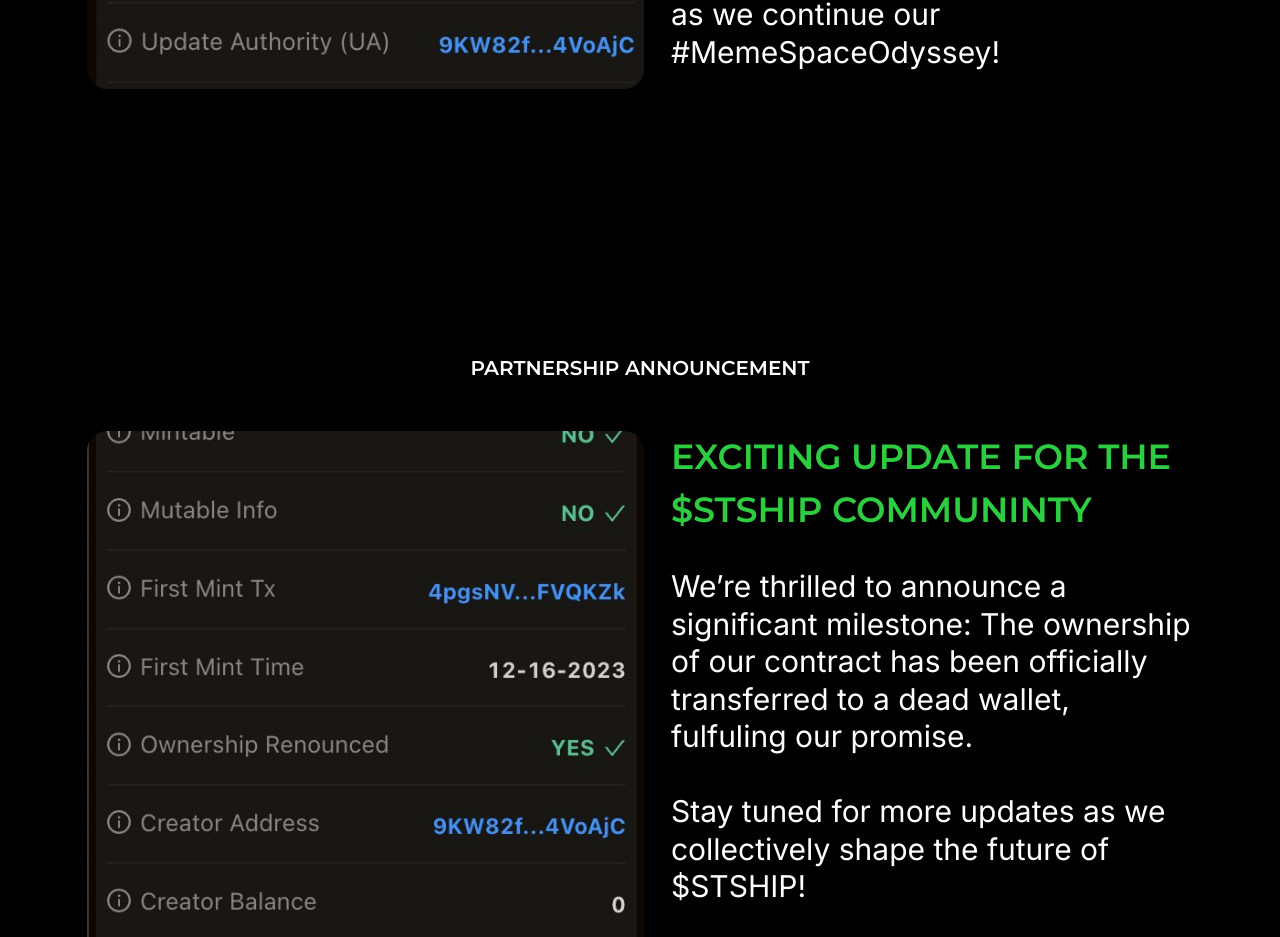
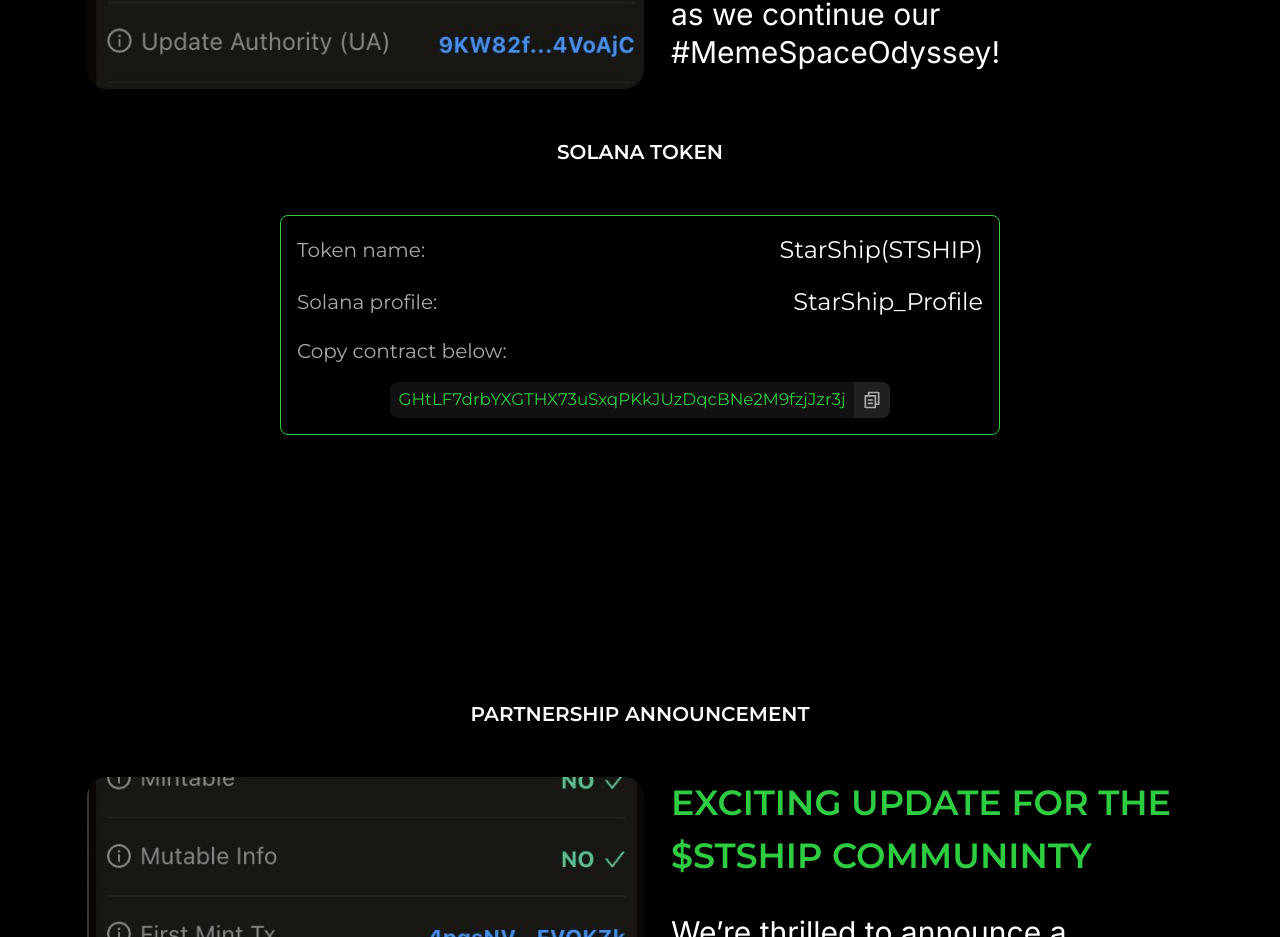
Before and after one commit to chochodev/STSHIP---COIN-MEME, a React (Create React App) app: page / in a window 1280 px wide. Shown: the part 5865-6802 px from the top of the page. Built offline with nearby package versions, Linux system fonts and the light colour scheme.

Commit message:
added solana profile copy in updates section

```diff
--- a/src/components/copy_button/index.jsx
+++ b/src/components/copy_button/index.jsx
@@ -16,8 +16,8 @@ const CopyToClipboardButton = ({ text }) => {
   };
 
   return (
-    <button onClick={handleCopyClick}>
-      {isCopied ? <RiFileCopy2Line className='text-tertiary2 text-[2rem]' /> : <RiCheckFill className='text-secondary text-[2rem]' />}
+    <button onClick={handleCopyClick} className='bg-tertiary2/10 rounded-tr-[8px] rounded-br-[8px] p-[.5rem]'>
+      {!isCopied ? <RiFileCopy2Line className='text-tertiary2 text-[1.25rem]' /> : <RiCheckFill className='text-secondary text-[1.25rem]' />}
     </button>
   );
 };
--- a/src/views/home/s5_updates/index.jsx
+++ b/src/views/home/s5_updates/index.jsx
@@ -1,3 +1,4 @@
+import CopyToClipboardButton from 'components/copy_button'
 import React from 'react'
 
 const Update = () => {
@@ -39,6 +40,22 @@ const Update = () => {
         ))}
       </div>
 
+      <h1 className="text-[1.25rem] text-[#ffffff] font-semibold font-montserrat tracking-[15%] w-full text-center ">SOLANA TOKEN</h1>
+      <div className='flex flex-col gap-[1rem] p-[1rem] w-[90%] max-w-[45rem] mx-auto bg-background rounded-[8px] border-solid border-[1px] border-secondary'>
+        <div className='flex justify-between items-center gap-[3.5rem] itemsw-full'>
+          <p className='text-tertiary2 text-[.875rem] md:text-[1.25rem] select-none'>Token name:</p>
+          <p className='text-[1.15rem] md:text-[1.5rem]'>StarShip(STSHIP)</p>
+        </div>
+        <div className='flex justify-between items-center gap-[3.5rem] itemsw-full'>
+          <p className='text-tertiary2 text-[.875rem] md:text-[1.25rem] select-none'>Solana profile:</p>
+          <a href="#" target="_blank" rel="noopener noreferrer" className='text-[1.15rem] md:text-[1.5rem] text-[#ffffff] hover:text-secondary active:text-secondary-dark transition-all duration-200 ease-in-out'>StarShip_Profile</a>
+        </div>
+        <p className='text-tertiary2 text-[.875rem] md:text-[1.25rem] select-none'>Copy contract below:</p>
+        <div className='flex items-center gap-[.5rem] w-max mx-auto pl-[.5rem] rounded-[8px] bg-tertiary2/10'>
+          <p className='text-[1.05rem] text-secondary'>GHtLF7drbYXGTHX73uSxqPKkJUzDqcBNe2M9fzjJzr3j</p>
+          <CopyToClipboardButton text='GHtLF7drbYXGTHX73uSxqPKkJUzDqcBNe2M9fzjJzr3j' />
+        </div>
+      </div>
     </div>
   )
 }
```
